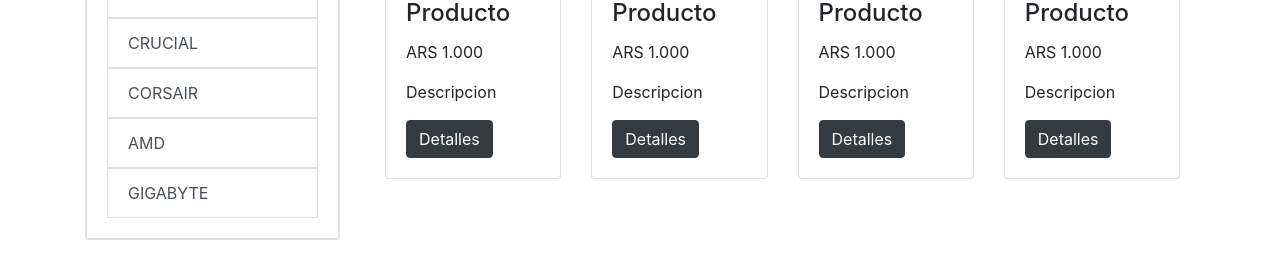
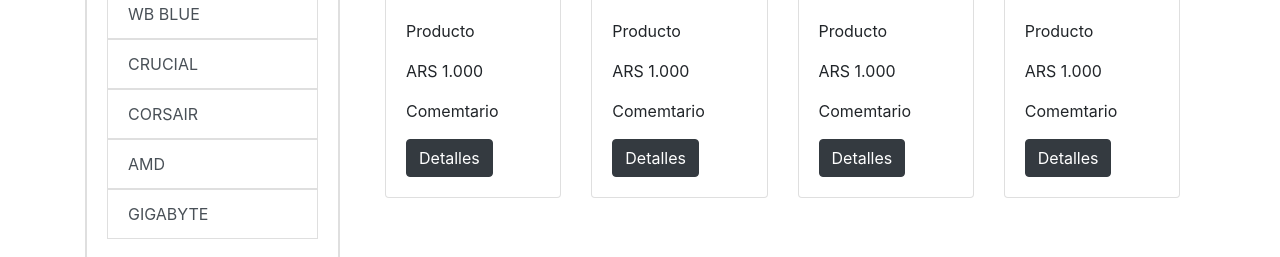
Before and after one commit to h-kANAME/tp_web_2, a PHP site: page /lista_productos.php in a window 1280 px wide. Shown: the part 716-973 px from the top of the page. Run offline with PHP 8.4, Linux system fonts and the light colour scheme.

Commit message:
added logo + link to producto_modelo

```diff
--- a/inc/header.php
+++ b/inc/header.php
@@ -19,7 +19,7 @@
 	<Section>
 		<nav class="navbar navbar-expand-md navbar-light bg-dark ">
 			<div class="container ml-6 px-5">
-				<a class="navbar-brand text-white" href="index.php">Tecnologia BER</a>
+				<a class="navbar-brand text-white" href="index.php"><img src="img/logoBer.png" alt=""></a>
 				<button class="navbar-toggler" type="button" data-toggle="collapse" data-target="#navbarNavDropdown"
 					aria-controls="navbarNavDropdown" aria-expanded="false" aria-label="Toggle navigation">
 					<span class="navbar-toggler-icon"></span>
--- a/inc/lista_productos_hardware.php
+++ b/inc/lista_productos_hardware.php
@@ -5,10 +5,14 @@
 				<img class="card-img-top"
 					src="https://www.venex.com.ar/products_images/1585751676_ssd_240gb_kingston_a400_2.jpg" alt="Card image cap">
 					<div class="card-body">
-					<h4 class="card-title">Producto</h4>
+							<p class="card-text">Producto</p>
 							<p class="card-text">ARS 1.000</p>
-					<p class="card-text">Descripcion</p>
-					<a class="btn btn-dark">Detalles</a>
+							<p class="card-text">Comemtario</p>
+							<div class="d-flex justify-content-between align-items-center">
+								<div class="btn-group">
+									<a href="producto_modelo.php"><button type="button" class="btn btn-dark">Detalles</button></a>
+								</div>
+							</div>
 						</div>
 			</div>
 		</div>
@@ -19,10 +23,14 @@
 				<img class="card-img-top"
 					src="https://www.venex.com.ar/products_images/1585751676_ssd_240gb_kingston_a400_2.jpg" alt="Card image cap">
 					<div class="card-body">
-					<h4 class="card-title">Producto</h4>
+							<p class="card-text">Producto</p>
 							<p class="card-text">ARS 1.000</p>
-					<p class="card-text">Descripcion</p>
-					<a class="btn btn-dark">Detalles</a>
+							<p class="card-text">Comemtario</p>
+							<div class="d-flex justify-content-between align-items-center">
+								<div class="btn-group">
+									<a href="producto_modelo.php"><button type="button" class="btn btn-dark">Detalles</button></a>
+								</div>
+							</div>
 						</div>
 			</div>
 		</div>
@@ -32,10 +40,14 @@
 				<img class="card-img-top"
 					src="https://www.venex.com.ar/products_images/1585751676_ssd_240gb_kingston_a400_2.jpg" alt="Card image cap">
 					<div class="card-body">
-					<h4 class="card-title">Producto</h4>
+							<p class="card-text">Producto</p>
 							<p class="card-text">ARS 1.000</p>
-					<p class="card-text">Descripcion</p>
-					<a class="btn btn-dark">Detalles</a>
+							<p class="card-text">Comemtario</p>
+							<div class="d-flex justify-content-between align-items-center">
+								<div class="btn-group">
+									<a href="producto_modelo.php"><button type="button" class="btn btn-dark">Detalles</button></a>
+								</div>
+							</div>
 						</div>
 			</div>
 		</div>
@@ -46,10 +58,14 @@
 				<img class="card-img-top"
 					src="https://www.venex.com.ar/products_images/1585751676_ssd_240gb_kingston_a400_2.jpg" alt="Card image cap">
 					<div class="card-body">
-					<h4 class="card-title">Producto</h4>
+							<p class="card-text">Producto</p>
 							<p class="card-text">ARS 1.000</p>
-					<p class="card-text">Descripcion</p>
-					<a class="btn btn-dark">Detalles</a>
+							<p class="card-text">Comemtario</p>
+							<div class="d-flex justify-content-between align-items-center">
+								<div class="btn-group">
+									<a href="producto_modelo.php"><button type="button" class="btn btn-dark">Detalles</button></a>
+								</div>
+							</div>
 						</div>
 			</div>
 		</div>
@@ -65,10 +81,14 @@
 				<img class="card-img-top"
 					src="https://www.venex.com.ar/products_images/1585751676_ssd_240gb_kingston_a400_2.jpg" alt="Card image cap">
 					<div class="card-body">
-					<h4 class="card-title">Producto</h4>
+							<p class="card-text">Producto</p>
 							<p class="card-text">ARS 1.000</p>
-					<p class="card-text">Descripcion</p>
-					<a class="btn btn-dark">Detalles</a>
+							<p class="card-text">Comemtario</p>
+							<div class="d-flex justify-content-between align-items-center">
+								<div class="btn-group">
+									<a href="producto_modelo.php"><button type="button" class="btn btn-dark">Detalles</button></a>
+								</div>
+							</div>
 						</div>
 			</div>
 		</div>
@@ -79,10 +99,14 @@
 				<img class="card-img-top"
 					src="https://www.venex.com.ar/products_images/1585751676_ssd_240gb_kingston_a400_2.jpg" alt="Card image cap">
 					<div class="card-body">
-					<h4 class="card-title">Producto</h4>
+							<p class="card-text">Producto</p>
 							<p class="card-text">ARS 1.000</p>
-					<p class="card-text">Descripcion</p>
-					<a class="btn btn-dark">Detalles</a>
+							<p class="card-text">Comemtario</p>
+							<div class="d-flex justify-content-between align-items-center">
+								<div class="btn-group">
+									<a href="producto_modelo.php"><button type="button" class="btn btn-dark">Detalles</button></a>
+								</div>
+							</div>
 						</div>
 			</div>
 		</div>
@@ -93,10 +117,14 @@
 				<img class="card-img-top"
 					src="https://www.venex.com.ar/products_images/1585751676_ssd_240gb_kingston_a400_2.jpg" alt="Card image cap">
 					<div class="card-body">
-					<h4 class="card-title">Producto</h4>
+							<p class="card-text">Producto</p>
 							<p class="card-text">ARS 1.000</p>
-					<p class="card-text">Descripcion</p>
-					<a class="btn btn-dark">Detalles</a>
+							<p class="card-text">Comemtario</p>
+							<div class="d-flex justify-content-between align-items-center">
+								<div class="btn-group">
+									<a href="producto_modelo.php"><button type="button" class="btn btn-dark">Detalles</button></a>
+								</div>
+							</div>
 						</div>
 			</div>
 		</div>
@@ -107,12 +135,16 @@
 				<img class="card-img-top"
 					src="https://www.venex.com.ar/products_images/1585751676_ssd_240gb_kingston_a400_2.jpg" alt="Card image cap">
 					<div class="card-body">
-					<h4 class="card-title">Producto</h4>
+							<p class="card-text">Producto</p>
 							<p class="card-text">ARS 1.000</p>
-					<p class="card-text">Descripcion</p>
-					<a class="btn btn-dark">Detalles</a>
+							<p class="card-text">Comemtario</p>
+							<div class="d-flex justify-content-between align-items-center">
+								<div class="btn-group">
+									<a href="producto_modelo.php"><button type="button" class="btn btn-dark">Detalles</button></a>
 								</div>
 							</div>
 						</div>
 			</div>
 		</div>
+	</div>
+</div>
--- a/inc/lista_productos_perifericos.php
+++ b/inc/lista_productos_perifericos.php
@@ -5,10 +5,14 @@
 				<img class="card-img-top"
 					src="https://www.venex.com.ar/products_images/1585751676_ssd_240gb_kingston_a400_2.jpg" alt="Card image cap">
 					<div class="card-body">
-					<h4 class="card-title">Producto</h4>
+							<p class="card-text">Producto</p>
 							<p class="card-text">ARS 1.000</p>
-					<p class="card-text">Descripcion</p>
-					<a class="btn btn-dark">Detalles</a>
+							<p class="card-text">Comemtario</p>
+							<div class="d-flex justify-content-between align-items-center">
+								<div class="btn-group">
+									<a href="producto_modelo.php"><button type="button" class="btn btn-dark">Detalles</button></a>
+								</div>
+							</div>
 						</div>
 			</div>
 		</div>
@@ -19,10 +23,14 @@
 				<img class="card-img-top"
 					src="https://www.venex.com.ar/products_images/1585751676_ssd_240gb_kingston_a400_2.jpg" alt="Card image cap">
 					<div class="card-body">
-					<h4 class="card-title">Producto</h4>
+							<p class="card-text">Producto</p>
 							<p class="card-text">ARS 1.000</p>
-					<p class="card-text">Descripcion</p>
-					<a class="btn btn-dark">Detalles</a>
+							<p class="card-text">Comemtario</p>
+							<div class="d-flex justify-content-between align-items-center">
+								<div class="btn-group">
+									<a href="producto_modelo.php"><button type="button" class="btn btn-dark">Detalles</button></a>
+								</div>
+							</div>
 						</div>
 			</div>
 		</div>
@@ -32,10 +40,14 @@
 				<img class="card-img-top"
 					src="https://www.venex.com.ar/products_images/1585751676_ssd_240gb_kingston_a400_2.jpg" alt="Card image cap">
 					<div class="card-body">
-					<h4 class="card-title">Producto</h4>
+							<p class="card-text">Producto</p>
 							<p class="card-text">ARS 1.000</p>
-					<p class="card-text">Descripcion</p>
-					<a class="btn btn-dark">Detalles</a>
+							<p class="card-text">Comemtario</p>
+							<div class="d-flex justify-content-between align-items-center">
+								<div class="btn-group">
+									<a href="producto_modelo.php"><button type="button" class="btn btn-dark">Detalles</button></a>
+								</div>
+							</div>
 						</div>
 			</div>
 		</div>
@@ -46,27 +58,37 @@
 				<img class="card-img-top"
 					src="https://www.venex.com.ar/products_images/1585751676_ssd_240gb_kingston_a400_2.jpg" alt="Card image cap">
 					<div class="card-body">
-					<h4 class="card-title">Producto</h4>
+							<p class="card-text">Producto</p>
 							<p class="card-text">ARS 1.000</p>
-					<p class="card-text">Descripcion</p>
-					<a class="btn btn-dark">Detalles</a>
+							<p class="card-text">Comemtario</p>
+							<div class="d-flex justify-content-between align-items-center">
+								<div class="btn-group">
+									<a href="producto_modelo.php"><button type="button" class="btn btn-dark">Detalles</button></a>
+								</div>
+							</div>
 						</div>
 			</div>
 		</div>
 
 
 
-	</div>
+	</div><!-- /.row -->
+
 	<div class="row">
+
 		<div class="col-md-3" style="float:left">
 			<div class="card mb-2">
 				<img class="card-img-top"
 					src="https://www.venex.com.ar/products_images/1585751676_ssd_240gb_kingston_a400_2.jpg" alt="Card image cap">
 					<div class="card-body">
-					<h4 class="card-title">Producto</h4>
+							<p class="card-text">Producto</p>
 							<p class="card-text">ARS 1.000</p>
-					<p class="card-text">Descripcion</p>
-					<a class="btn btn-dark">Detalles</a>
+							<p class="card-text">Comemtario</p>
+							<div class="d-flex justify-content-between align-items-center">
+								<div class="btn-group">
+									<a href="producto_modelo.php"><button type="button" class="btn btn-dark">Detalles</button></a>
+								</div>
+							</div>
 						</div>
 			</div>
 		</div>
@@ -77,10 +99,14 @@
 				<img class="card-img-top"
 					src="https://www.venex.com.ar/products_images/1585751676_ssd_240gb_kingston_a400_2.jpg" alt="Card image cap">
 					<div class="card-body">
-					<h4 class="card-title">Producto</h4>
+							<p class="card-text">Producto</p>
 							<p class="card-text">ARS 1.000</p>
-					<p class="card-text">Descripcion</p>
-					<a class="btn btn-dark">Detalles</a>
+							<p class="card-text">Comemtario</p>
+							<div class="d-flex justify-content-between align-items-center">
+								<div class="btn-group">
+									<a href="producto_modelo.php"><button type="button" class="btn btn-dark">Detalles</button></a>
+								</div>
+							</div>
 						</div>
 			</div>
 		</div>
@@ -91,10 +117,14 @@
 				<img class="card-img-top"
 					src="https://www.venex.com.ar/products_images/1585751676_ssd_240gb_kingston_a400_2.jpg" alt="Card image cap">
 					<div class="card-body">
-					<h4 class="card-title">Producto</h4>
+							<p class="card-text">Producto</p>
 							<p class="card-text">ARS 1.000</p>
-					<p class="card-text">Descripcion</p>
-					<a class="btn btn-dark">Detalles</a>
+							<p class="card-text">Comemtario</p>
+							<div class="d-flex justify-content-between align-items-center">
+								<div class="btn-group">
+									<a href="producto_modelo.php"><button type="button" class="btn btn-dark">Detalles</button></a>
+								</div>
+							</div>
 						</div>
 			</div>
 		</div>
@@ -105,12 +135,16 @@
 				<img class="card-img-top"
 					src="https://www.venex.com.ar/products_images/1585751676_ssd_240gb_kingston_a400_2.jpg" alt="Card image cap">
 					<div class="card-body">
-					<h4 class="card-title">Producto</h4>
+							<p class="card-text">Producto</p>
 							<p class="card-text">ARS 1.000</p>
-					<p class="card-text">Descripcion</p>
-					<a class="btn btn-dark">Detalles</a>
+							<p class="card-text">Comemtario</p>
+							<div class="d-flex justify-content-between align-items-center">
+								<div class="btn-group">
+									<a href="producto_modelo.php"><button type="button" class="btn btn-dark">Detalles</button></a>
 								</div>
 							</div>
 						</div>
 			</div>
 		</div>
+	</div>
+</div>
--- a/inc/lista_productos_software.php
+++ b/inc/lista_productos_software.php
@@ -1,15 +1,18 @@
 <div class="container mb-4  py-4">
 	<div class="row">
 		<div class="col-md-3" style="float:left">
-
 			<div class="card mb-2">
 				<img class="card-img-top"
 					src="https://www.venex.com.ar/products_images/1585751676_ssd_240gb_kingston_a400_2.jpg" alt="Card image cap">
 					<div class="card-body">
-					<h4 class="card-title">Producto</h4>
+							<p class="card-text">Producto</p>
 							<p class="card-text">ARS 1.000</p>
-					<p class="card-text">Descripcion</p>
-					<a class="btn btn-dark">Detalles</a>
+							<p class="card-text">Comemtario</p>
+							<div class="d-flex justify-content-between align-items-center">
+								<div class="btn-group">
+									<a href="producto_modelo.php"><button type="button" class="btn btn-dark">Detalles</button></a>
+								</div>
+							</div>
 						</div>
 			</div>
 		</div>
@@ -20,10 +23,14 @@
 				<img class="card-img-top"
 					src="https://www.venex.com.ar/products_images/1585751676_ssd_240gb_kingston_a400_2.jpg" alt="Card image cap">
 					<div class="card-body">
-					<h4 class="card-title">Producto</h4>
+							<p class="card-text">Producto</p>
 							<p class="card-text">ARS 1.000</p>
-					<p class="card-text">Descripcion</p>
-					<a class="btn btn-dark">Detalles</a>
+							<p class="card-text">Comemtario</p>
+							<div class="d-flex justify-content-between align-items-center">
+								<div class="btn-group">
+									<a href="producto_modelo.php"><button type="button" class="btn btn-dark">Detalles</button></a>
+								</div>
+							</div>
 						</div>
 			</div>
 		</div>
@@ -33,10 +40,14 @@
 				<img class="card-img-top"
 					src="https://www.venex.com.ar/products_images/1585751676_ssd_240gb_kingston_a400_2.jpg" alt="Card image cap">
 					<div class="card-body">
-					<h4 class="card-title">Producto</h4>
+							<p class="card-text">Producto</p>
 							<p class="card-text">ARS 1.000</p>
-					<p class="card-text">Descripcion</p>
-					<a class="btn btn-dark">Detalles</a>
+							<p class="card-text">Comemtario</p>
+							<div class="d-flex justify-content-between align-items-center">
+								<div class="btn-group">
+									<a href="producto_modelo.php"><button type="button" class="btn btn-dark">Detalles</button></a>
+								</div>
+							</div>
 						</div>
 			</div>
 		</div>
@@ -47,27 +58,37 @@
 				<img class="card-img-top"
 					src="https://www.venex.com.ar/products_images/1585751676_ssd_240gb_kingston_a400_2.jpg" alt="Card image cap">
 					<div class="card-body">
-					<h4 class="card-title">Producto</h4>
+							<p class="card-text">Producto</p>
 							<p class="card-text">ARS 1.000</p>
-					<p class="card-text">Descripcion</p>
-					<a class="btn btn-dark">Detalles</a>
+							<p class="card-text">Comemtario</p>
+							<div class="d-flex justify-content-between align-items-center">
+								<div class="btn-group">
+									<a href="producto_modelo.php"><button type="button" class="btn btn-dark">Detalles</button></a>
+								</div>
+							</div>
 						</div>
 			</div>
 		</div>
 
 
 
-	</div>
+	</div><!-- /.row -->
+
 	<div class="row">
+
 		<div class="col-md-3" style="float:left">
 			<div class="card mb-2">
 				<img class="card-img-top"
 					src="https://www.venex.com.ar/products_images/1585751676_ssd_240gb_kingston_a400_2.jpg" alt="Card image cap">
 					<div class="card-body">
-					<h4 class="card-title">Producto</h4>
+							<p class="card-text">Producto</p>
 							<p class="card-text">ARS 1.000</p>
-					<p class="card-text">Descripcion</p>
-					<a class="btn btn-dark">Detalles</a>
+							<p class="card-text">Comemtario</p>
+							<div class="d-flex justify-content-between align-items-center">
+								<div class="btn-group">
+									<a href="producto_modelo.php"><button type="button" class="btn btn-dark">Detalles</button></a>
+								</div>
+							</div>
 						</div>
 			</div>
 		</div>
@@ -78,10 +99,14 @@
 				<img class="card-img-top"
 					src="https://www.venex.com.ar/products_images/1585751676_ssd_240gb_kingston_a400_2.jpg" alt="Card image cap">
 					<div class="card-body">
-					<h4 class="card-title">Producto</h4>
+							<p class="card-text">Producto</p>
 							<p class="card-text">ARS 1.000</p>
-					<p class="card-text">Descripcion</p>
-					<a class="btn btn-dark">Detalles</a>
+							<p class="card-text">Comemtario</p>
+							<div class="d-flex justify-content-between align-items-center">
+								<div class="btn-group">
+									<a href="producto_modelo.php"><button type="button" class="btn btn-dark">Detalles</button></a>
+								</div>
+							</div>
 						</div>
 			</div>
 		</div>
@@ -92,10 +117,14 @@
 				<img class="card-img-top"
 					src="https://www.venex.com.ar/products_images/1585751676_ssd_240gb_kingston_a400_2.jpg" alt="Card image cap">
 					<div class="card-body">
-					<h4 class="card-title">Producto</h4>
+							<p class="card-text">Producto</p>
 							<p class="card-text">ARS 1.000</p>
-					<p class="card-text">Descripcion</p>
-					<a class="btn btn-dark">Detalles</a>
+							<p class="card-text">Comemtario</p>
+							<div class="d-flex justify-content-between align-items-center">
+								<div class="btn-group">
+									<a href="producto_modelo.php"><button type="button" class="btn btn-dark">Detalles</button></a>
+								</div>
+							</div>
 						</div>
 			</div>
 		</div>
@@ -106,12 +135,16 @@
 				<img class="card-img-top"
 					src="https://www.venex.com.ar/products_images/1585751676_ssd_240gb_kingston_a400_2.jpg" alt="Card image cap">
 					<div class="card-body">
-					<h4 class="card-title">Producto</h4>
+							<p class="card-text">Producto</p>
 							<p class="card-text">ARS 1.000</p>
-					<p class="card-text">Descripcion</p>
-					<a class="btn btn-dark">Detalles</a>
+							<p class="card-text">Comemtario</p>
+							<div class="d-flex justify-content-between align-items-center">
+								<div class="btn-group">
+									<a href="producto_modelo.php"><button type="button" class="btn btn-dark">Detalles</button></a>
 								</div>
 							</div>
 						</div>
 			</div>
 		</div>
+	</div>
+</div>
```
Also changed, not shown: contacto.php (+19 -5 lines), inc/destacados.php (+18 -19 lines), img/logo.png (deleted), img/logoBer.png (added), 1 other file. Lines whose indentation alone changed are shown as unchanged.
